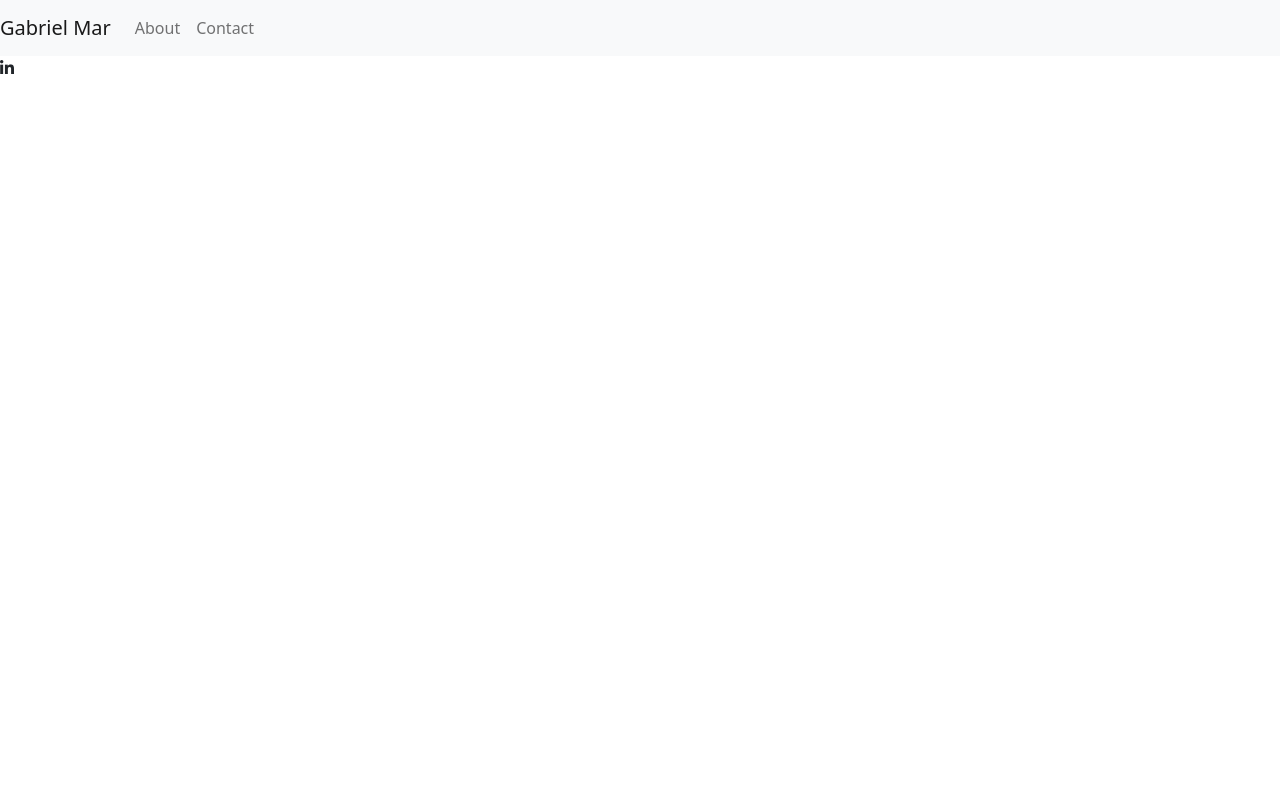
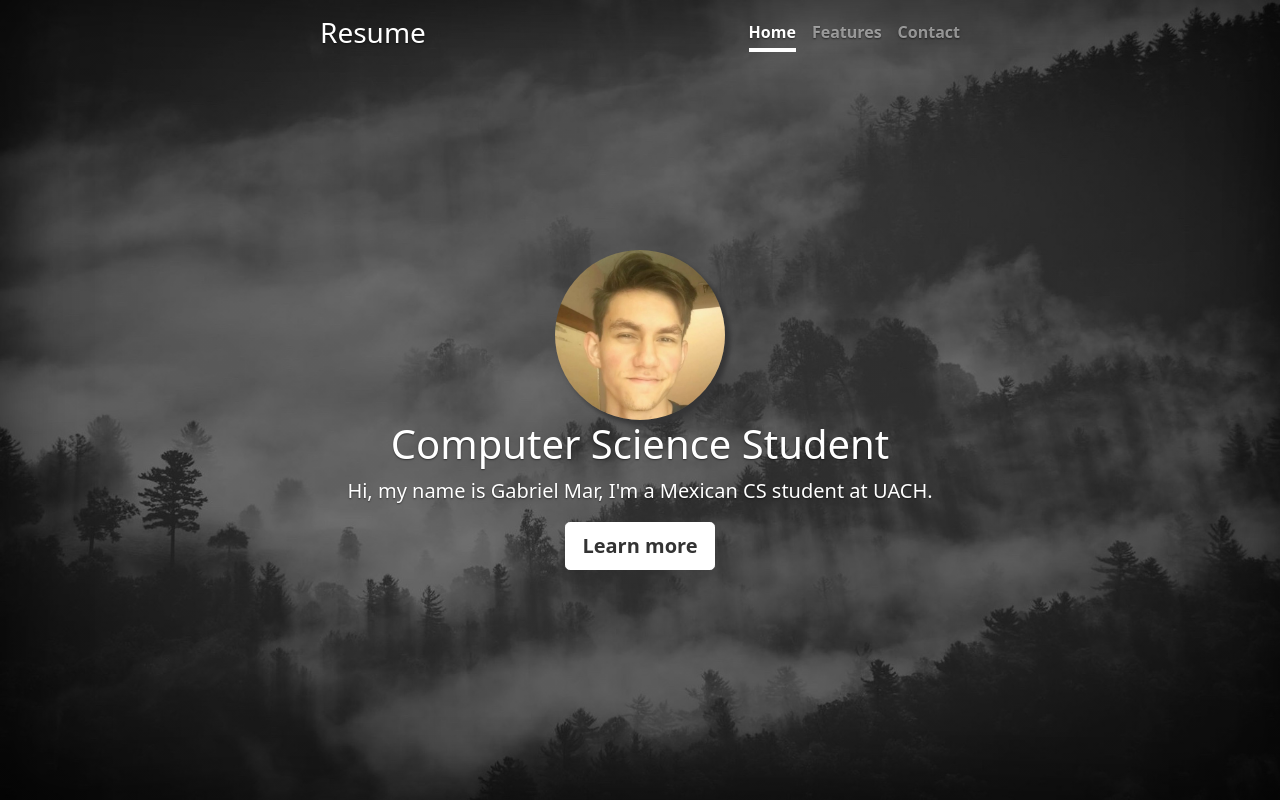
Before and after one commit to GabrielMarBarrio/resume-website, a plain HTML site: page WWW/index.html in a window 1280 px wide. Drawn offline with nearby package versions, Linux system fonts and the light colour scheme.

Commit message:
major update

```diff
--- a/WWW/index.html
+++ b/WWW/index.html
@@ -1,6 +1,8 @@
 <!doctype html>
-<html lang="en"></html>
+<html lang="en" class="h-100"></html>
   <head>
+    <!--Base template retrieved from bootstrap (cover template), made by @mdo-->
+    <!--Background image retrieved from https://pixabay.com/photos/foggy-forest-mystery-fog-landscape-1149180/, uploaded by Free-Photos-->
     <!--Required tags, links and scripts-->
     <script src="https://kit.fontawesome.com/bc14139710.js" crossorigin="anonymous"></script>
     <meta charset="utf-8">
@@ -9,27 +11,35 @@
     <link rel="stylesheet" href="main.css">
   </head>
 
-  <body>
+  <body class="d-flex h-100 text-center text-white bg-dark">
 
-    <nav class="navbar navbar-expand-sm navbar-light bg-light">
-      <a href="#" class="navbar-brand">Gabriel Mar</a>
-      <button class="navbar-toggler" data-toggle="collapse" data-target="#navbarMenu">
-        <span class="navbar-toggler-icon"></span>
-      </button>
-      <div class="collapse navbar-collapse" id="navbarMenu">
-          <ul class="navbar-nav">
-              <li class="nav-item">
-                  <a href="#" class="nav-link">About</a>
-              </li>
-              <li class="nav-item">
-                  <a href="#" class="nav-link">Contact</a>
-              </li>
-          </ul>
-      </div>
+    <div class="cover-container d-flex w-100 h-100 p-3 mx-auto flex-column">
+      <header class="mb-auto">
+        <div>
+          <h3 class="float-md-start mb-0">Resume</h3>
+          <nav class="nav nav-masthead justify-content-center float-md-end">
+            <a class="nav-link active" aria-current="page" href="#">Home</a>
+            <a class="nav-link" href="#">Features</a>
+            <a class="nav-link" href="#">Contact</a>
+          </nav>
+        </div>
+      </header>
 
-    </nav>
+      <main class="px-3">
 
-    <i class="fab fa-linkedin-in"></i>
+        <img src="assets/images/profile.png" class="rounded-circle img-fluid" alt="Responsive image">
+
+        <h1>Computer Science Student</h1>
+        <p class="lead">Hi, my name is Gabriel Mar, I'm a Mexican CS student at UACH.</p>
+        <p class="lead">
+          <a href="#" class="btn btn-lg btn-secondary fw-bold border-white bg-white">Learn more</a>
+        </p>
+      </main>
+
+      <footer class="mt-auto text-white-50">
+
+      </footer>
+    </div>
 
     <script src="https://cdn.jsdelivr.net/npm/bootstrap@5.0.0-beta1/dist/js/bootstrap.bundle.min.js" integrity="sha384-ygbV9kiqUc6oa4msXn9868pTtWMgiQaeYH7/t7LECLbyPA2x65Kgf80OJFdroafW" crossorigin="anonymous"></script>
   </body>
--- a/WWW/main.css
+++ b/WWW/main.css
@@ -0,0 +1,76 @@
+/*
+ * Globals
+ */
+
+
+/* Custom default button */
+.btn-secondary,
+.btn-secondary:hover,
+.btn-secondary:focus {
+  color: #333;
+  text-shadow: none; /* Prevent inheritance from `body` */
+}
+
+.rounded-circle {
+    box-shadow: 5px 5px 5px rgb(53, 53, 54);
+    width: 170px;
+    height: 170px;
+}
+
+
+/*
+ * Base structure
+ */
+
+body {
+  text-shadow: 0 .05rem .1rem rgba(0, 0, 0, .5);
+  box-shadow: inset 0 0 5rem rgba(0, 0, 0, .5);
+  background: linear-gradient(rgba(0, 0, 0, 0.5), rgba(0, 0, 0, 0.5)), url('assets/images/foggy-1149180_1920.jpg');
+  background-size: cover;
+  background-repeat: no-repeat;
+}
+
+.cover-container {
+  max-width: 42em;
+}
+
+
+/*
+ * Header
+ */
+
+.nav-masthead .nav-link {
+  padding: .25rem 0;
+  font-weight: 700;
+  color: rgba(255, 255, 255, .5);
+  background-color: transparent;
+  border-bottom: .25rem solid transparent;
+}
+
+.nav-masthead .nav-link:hover,
+.nav-masthead .nav-link:focus {
+  border-bottom-color: rgba(255, 255, 255, .25);
+}
+
+.nav-masthead .nav-link + .nav-link {
+  margin-left: 1rem;
+}
+
+.nav-masthead .active {
+  color: #fff;
+  border-bottom-color: #fff;
+}
+
+.bd-placeholder-img {
+    font-size: 1.125rem;
+    text-anchor: middle;
+    -webkit-user-select: none;
+    -moz-user-select: none;
+    user-select: none;
+  }
+
+  @media (min-width: 768px) {
+    .bd-placeholder-img-lg {
+      font-size: 3.5rem;
+    }
+  }
```
Also changed, not shown: WWW/assets/images/foggy-1149180_1920.jpg (added).
